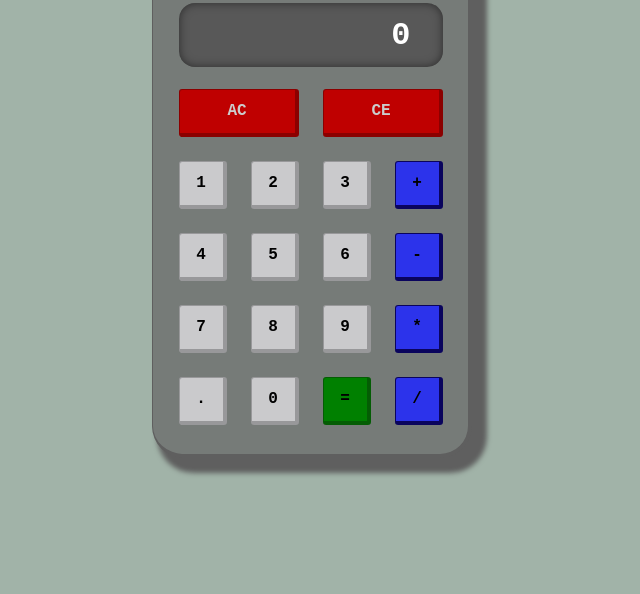
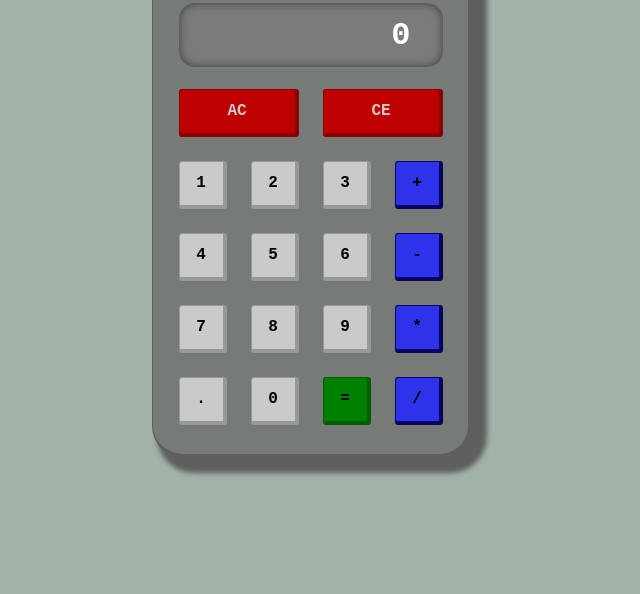
Before and after one commit to RedNoodle325/calculator-top, a plain HTML site: page index.html in a window 1280 px wide. Shown: the part 206-800 px from the top of the page, without its empty margins (328-968 px from the left). Drawn offline with Linux system fonts and the light colour scheme.

Commit message:
finished

```diff
--- a/styles/styles.css
+++ b/styles/styles.css
@@ -107,7 +107,7 @@ div.twoSpace {
   width: 16.5rem;
   height: 2em;
   font-size: 2rem;
-  background-color: #585858;
+  background-color: #7b7b7b;
   align-self: center;
   box-sizing: border-box;
   font-weight: bolder;
```
